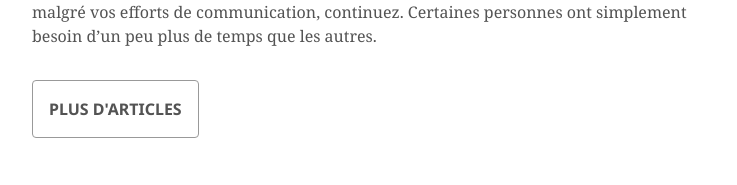
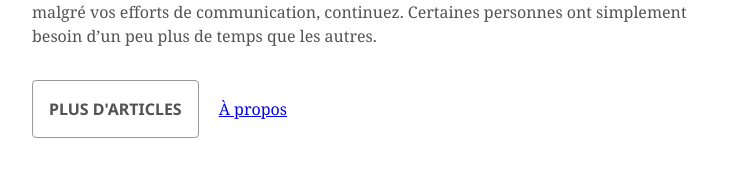
Before and after one commit to tarikpeudon/tarikpeudon.github.io, a Jekyll site: the page built from _posts/2015-10-18-quand-on-echoue-a-repondre-a-une-attente-tacite.markdown, in a window 1280 px wide. Shown: the part 814-999 px from the top of the page, without its empty margins (268-1005 px from the left). Built offline with Jekyll 4.4.1, drawn with Linux system fonts in a browser that asks for light colours; some web fonts are replaced.

Commit message:
Add about link

```diff
--- a/_layouts/post.html
+++ b/_layouts/post.html
@@ -12,5 +12,5 @@ layout: default
     {{ content }}
   </article>
 
-  <a href="/" class="post-more">Plus d'Articles</a>
+  <a href="/" class="post-more">Plus d'Articles</a><a href="/">À propos</a>
 </div>
--- a/_sass/_base.sass
+++ b/_sass/_base.sass
@@ -126,3 +126,4 @@ a
     text-decoration: none
     font-weight: 600
     font-family: 'Noto Sans', 'Helvetica', Arial, sans-serif
+    margin-right: 20px
```
